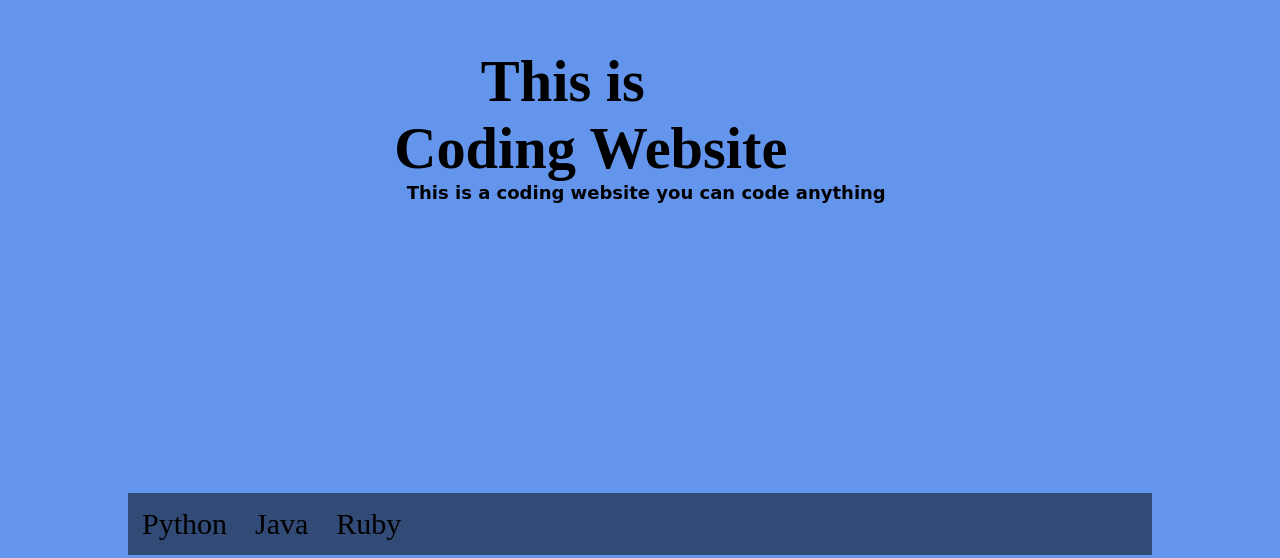
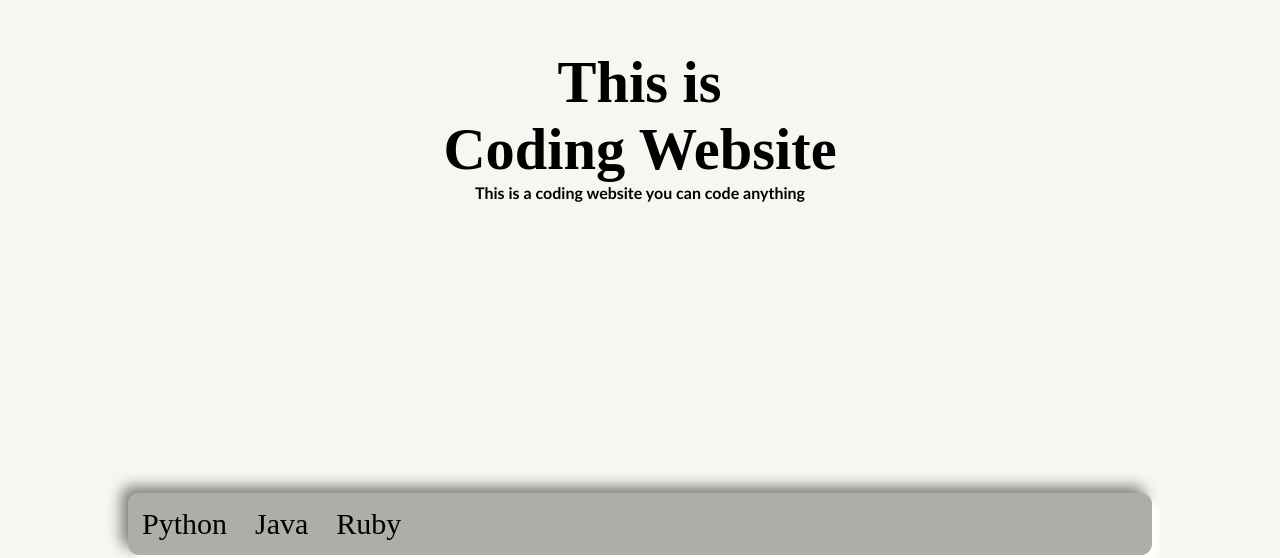
Before and after one commit to ranjitdas2048/mypage, a plain HTML site: page Project2.html in a window 1280 px wide. Shown: the part 242-800 px from the top of the page. Drawn offline with Linux system fonts and the light colour scheme.

Commit message:
adding main things

```diff
--- a/Project2.css
+++ b/Project2.css
@@ -8,7 +8,7 @@ html{
 
 }
 body{
-    background-color: cornflowerblue;
+    background-color: rgba(241, 241, 228, 0.5);
     display: flex;
     min-height: 100%;
     flex-direction: column;
@@ -17,6 +17,8 @@ body{
 fotter{
     flex-shrink: 0;
     margin-top: auto;
+    border-radius: 11px;
+
 }
 section{
     flex-grow: 1;
@@ -27,13 +29,14 @@ section{
 }
 
 fotter{
-    background-color:rgba(0, 0, 0, 0.5);
+    background-color:rgba(1, 1, 1, 0.3);
     height: auto;
     margin-bottom: 3px;
     margin-left: 10vw;
     margin-right: 10vw;
     display: flex;
     justify-content: flex-start;
+    box-shadow: 7px 7px 4px white, -7px -7px 14px gray;
 }
 
 h1 {
@@ -54,9 +57,16 @@ a{
     text-align: center;
 }
 a:hover{
-    background-color:grey;
+    background-color:rgba(241, 241, 228, 0.5);
     cursor: pointer;
+    border-radius: 10px;
 }
 a:active{
-    background-color:darkgray;
+    background-color:rgba(38, 233, 247, 0.5);
 }
+pre{
+    text-align: center;
+    font-weight: bold;
+    font-family: 'Gill Sans', 'Gill Sans MT', Calibri, 'Trebuchet MS', sans-serif;
+
+}
--- a/Project2.html
+++ b/Project2.html
@@ -9,8 +9,8 @@
     <body>
         <section>
             <div id="section-id">
-                <h1>&nbsp; &nbsp; &nbsp; This is &nbsp; &nbsp; &nbsp;<br>Coding Website</h1>
-                <p>&nbsp;  This is a coding website you can code anything</p>
+                <h1 style="text-align: center;">&nbsp; &nbsp; &nbsp; This is &nbsp; &nbsp; &nbsp;<br>Coding Website</h1>
+                <pre>This is a coding website you can code anything</pre>
                 </p>
             </div>
         </section>
```
